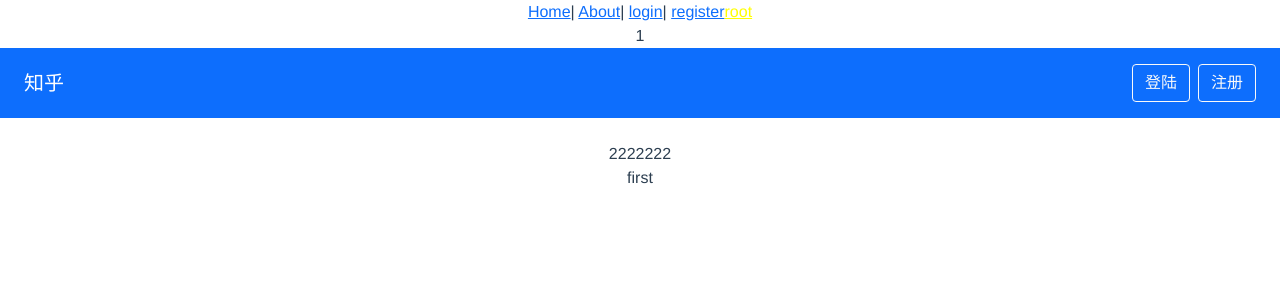
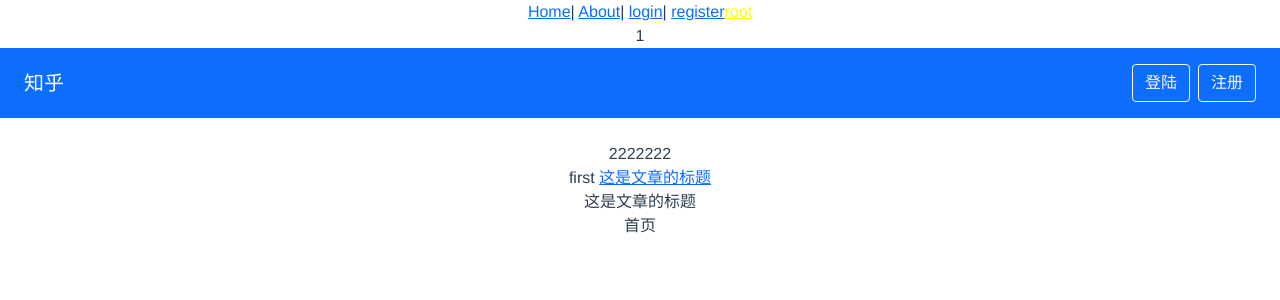
Before and after one commit to chenmuyu/vue3.0-learning, a Vue app: page /root/firstSon in a window 1280 px wide. Shown: the top 300 px of the page. Built offline with nearby package versions, Linux system fonts and the light colour scheme.

Commit message:
feat：路由

```diff
--- a/src/router/index.ts
+++ b/src/router/index.ts
@@ -1,20 +1,27 @@
 import { createRouter, createWebHistory, RouteRecordRaw } from "vue-router";
-import routes  from './routes'
-
-
+import routes from "./routes";
 
 function scrollBehavior() {
   // `to` and `from` are both route locations
   // `savedPosition` can be null if there isn't one
-  console.log("sssssssss2")
+  console.log("sssssssss2");
 }
+
 const router = createRouter({
   // history
   history: createWebHistory(process.env.BASE_URL),
   routes,
-  linkActiveClass: 'yellow',
-  linkExactActiveClass: 'red',
-  scrollBehavior: scrollBehavior
+  linkActiveClass: "yellow",
+  linkExactActiveClass: "red",
+  scrollBehavior: scrollBehavior,
+});
+
+router.beforeEach((to, from) => {
+  /* 路由发生变化修改页面title */
+  if (to.meta && to.meta.title) {
+    (document as any).title = to.meta.title;
+  }
+  return
 });
 
 export default router;
--- a/src/router/routes.ts
+++ b/src/router/routes.ts
@@ -3,6 +3,41 @@ import Home from "../views/Home.vue";
 const routes: Array<RouteRecordRaw> = [
   {
     path: "/",
+    redirect: "Home",
+  },
+  {
+    path: "/redirtparams",
+    redirect: {
+      name: "Home",
+      query: {
+        from: "redirect",
+      },
+    },
+  },
+  {
+    path: "/function",
+    redirect: () => {
+      // LOGIN_INFO是当前用户的登录信息，你可以从localStorage或者Vuex读取
+      // const GROUP_ID: number = LOGIN_INFO.groupId;
+
+      // 根据组别id进行跳转
+      switch (1) {
+        // 管理员，跳去仪表盘
+        case 1:
+          return "/about";
+
+        // 普通用户，跳去首页
+        // case 2:
+        //   return "/home";
+
+        // 其他都认为未登录，跳去登录页
+        default:
+          return "/login";
+      }
+    },
+  },
+  {
+    path: "/Home",
     name: "Home",
     // 同步组件
     component: Home,
@@ -17,6 +52,7 @@ const routes: Array<RouteRecordRaw> = [
     component: () =>
       import(/* webpackChunkName: "about" */ "../views/About.vue"),
   },
+
   {
     path: "/login",
     name: "login",
@@ -53,13 +89,22 @@ const routes: Array<RouteRecordRaw> = [
           ),
         children: [
           {
-            path: "sonson",
+            path: "sonson/:id",
             name: "sonson",
             // 异步组件
             component: () =>
               import(
                 /* webpackChunkName: "about" */ "../views/routePlay/sonson.vue"
               ),
+            meta: {
+              title: "登录",
+              isDisableBreadcrumbLink: true,
+              isShowBreadcrumb: false,
+              addToSidebar: false,
+              sidebarIcon: "",
+              sidebarIconAlt: "",
+              isNoLogin: true,
+            },
           },
         ],
       },
@@ -114,5 +159,13 @@ const routes: Array<RouteRecordRaw> = [
     component: () =>
       import(/* webpackChunkName: "about" */ "../views/pratice/useCss.vue"),
   },
+  {
+    path: "/:pathMatch(.*)*",
+    name: "404",
+    component: () => import(/* webpackChunkName: "404" */ "../views/404.vue"),
+    meta: {
+      title: "404",
+    },
+  },
 ];
 export default routes;
--- /dev/null
+++ b/src/views/404.vue
@@ -0,0 +1,14 @@
+<template>
+  <div>404</div>
+</template>
+
+<script lang='ts'>
+import { defineComponent } from "vue";
+export default defineComponent({
+  setup() {
+    return {};
+  },
+});
+</script>
+<style lang='scss' scoped>
+</style>
--- a/src/views/routePlay/firstSon.vue
+++ b/src/views/routePlay/firstSon.vue
@@ -1,14 +1,40 @@
 <template>
   <div>first
+    <router-link
+      class="link"
+      :to="{
+      name: 'sonson',
+      params: {
+        id: 123
+      }
+    }"
+    >这是文章的标题</router-link>
+    <div @click="gotoRegister">这是文章的标题</div>
+    <router-link to="/home" custom v-slot="{ navigate }">
+      <span class="link" @click="navigate">首页</span>
+    </router-link>
     <router-view></router-view>
   </div>
 </template>
 
 <script lang='ts'>
 import { defineComponent } from "vue";
+import { useRouter } from "vue-router";
 export default defineComponent({
   setup() {
-    return {};
+    const router = useRouter();
+    const gotoRegister = () => {
+      router.push({
+        name: "sonson",
+        query: {
+          id: 123,
+        },
+        params: {
+          id: 123,
+        },
+      });
+    };
+    return { gotoRegister };
   },
 });
 </script>
--- a/src/views/routePlay/root.vue
+++ b/src/views/routePlay/root.vue
@@ -14,10 +14,9 @@ export default defineComponent({
   components: {},
   setup() {
     const router = useRouter();
-    console.log(router)
     const goTopermission = () => {
       // 跳转首页
-      (router as any).push({
+      router.push({
         name: "Home",
       });
     };
```
Also changed, not shown: src/main.ts (+16 -12 lines).
